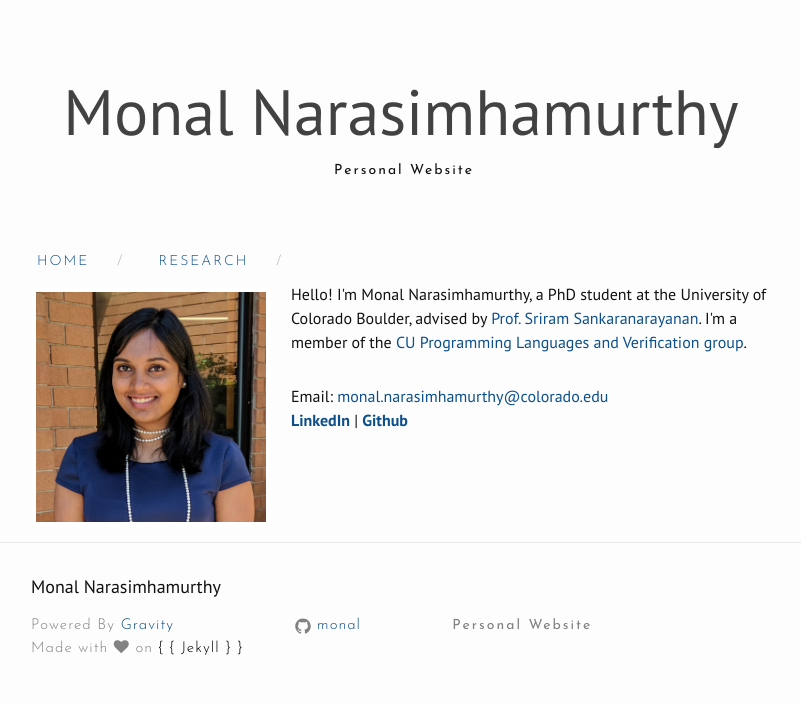
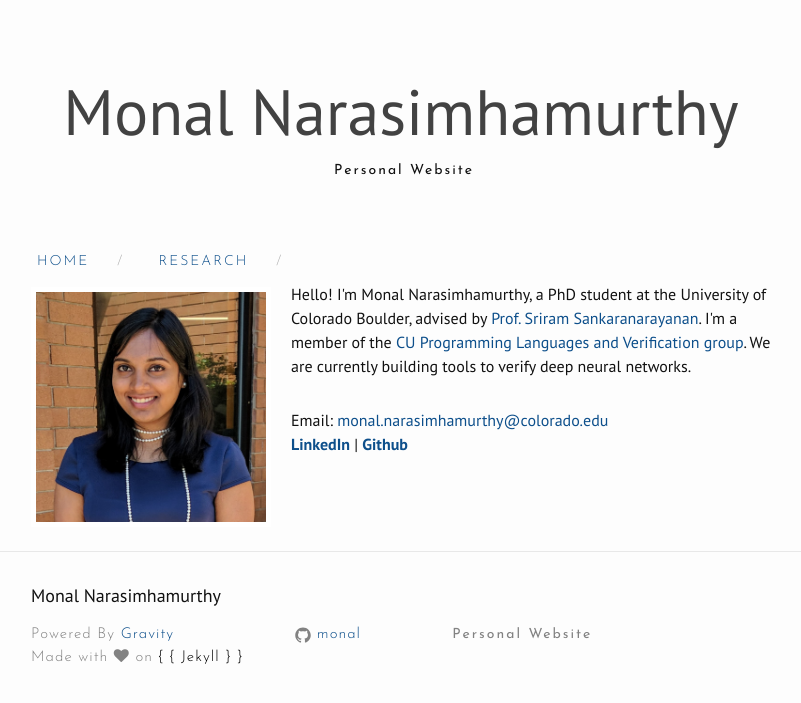
Before and after one commit to monal/monal.github.io, a Jekyll site: the page built from index.html, in a window 1280 px wide. Shown: the top 703 px of the page, without its empty margins (239-1040 px from the left). Built offline with Jekyll 4.4.1, drawn with Linux system fonts in a browser that asks for light colours; nearby versions of some CDN libraries.

Commit message:
Add interest

```diff
--- a/index.html
+++ b/index.html
@@ -10,7 +10,7 @@ layout: default
 Hello! I'm Monal Narasimhamurthy, a PhD student at the University of Colorado Boulder,
 advised by <a href="http://www.cs.colorado.edu/~srirams/index.html">Prof. Sriram Sankaranarayanan</a>.
 I'm a member of the <a href="http://plv.colorado.edu">CU Programming Languages and Verification group</a>.
-
+We are currently building tools to verify deep neural networks.
 
 </p>
 <p style="margin-top: 30px;">Email: <a href="mailto:monal.narasimhamurthy@colorado.edu">monal.narasimhamurthy@colorado.edu</a><br>
```
